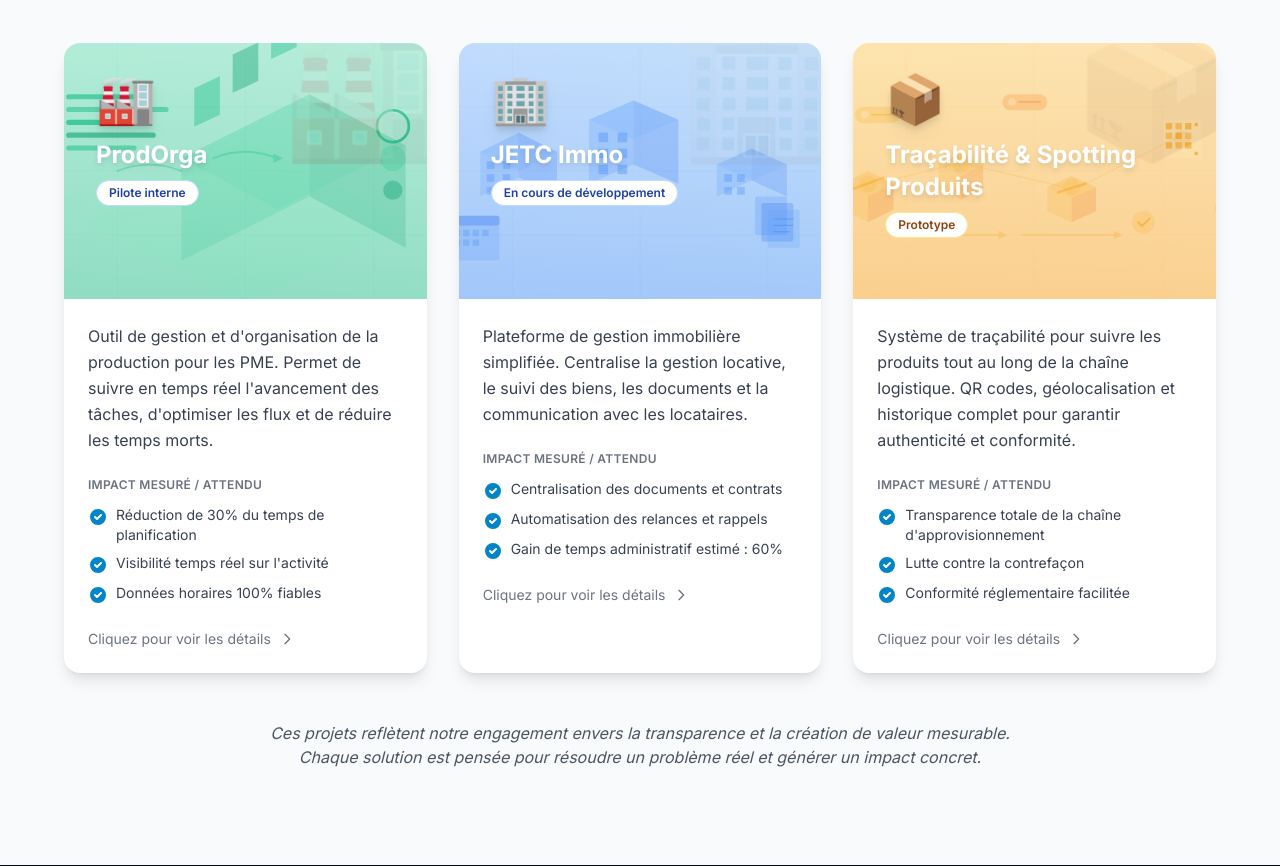
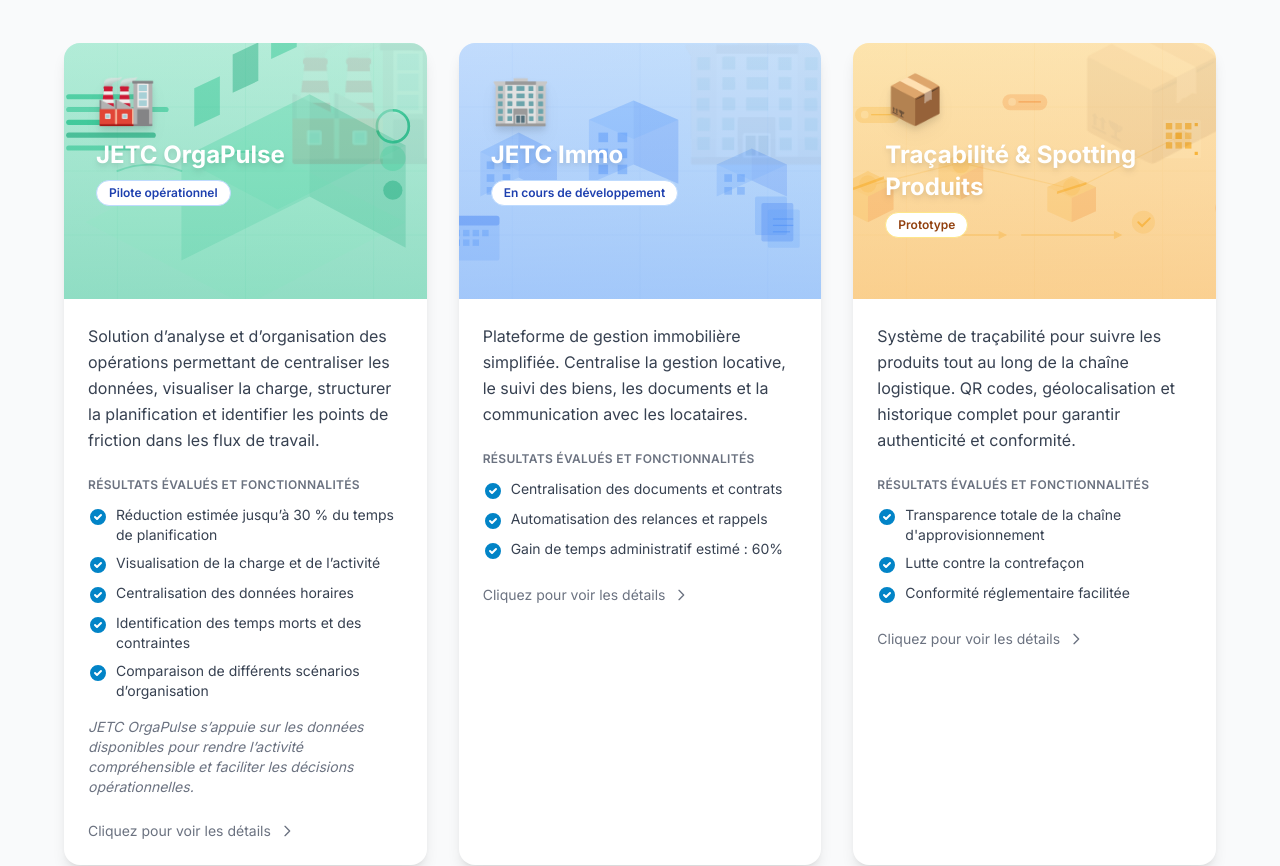
Before and after one commit to johnnyfleury87-ctrl/JECT_Solution, a Next.js app: page / in a window 1280 px wide. Shown: the part 4180-5046 px from the top of the page. Built offline with nearby package versions, Linux system fonts and the light colour scheme.

Commit message:
feat: repositionnement JETC OrgaPulse (ex-ProdOrga)

```diff
--- a/components/ProjectModal.js
+++ b/components/ProjectModal.js
@@ -182,7 +182,7 @@ export default function ProjectModal({ project, isOpen, onClose }) {
                     {project.id === 'prodorga' && (
                       <div className="mt-4 p-4 rounded-xl border border-gray-200 bg-gray-50/70">
                         <p className="text-sm text-gray-700 leading-relaxed">
-                          ProdOrga n'est pas un outil figé.
+                          JETC OrgaPulse n'est pas un outil figé.
                           <br />
                           Il s'appuie sur une base réelle déjà utilisée en production, que j'adapte et fais évoluer selon votre organisation, vos contraintes et vos objectifs terrain.
                         </p>
@@ -192,7 +192,7 @@ export default function ProjectModal({ project, isOpen, onClose }) {
                       </div>
                     )}
                     <p className="text-xs text-gray-500 italic mt-4 text-center">
-                      Captures d'écran réelles de l'interface ProdOrga en production
+                      Captures d'écran réelles de l'interface JETC OrgaPulse en production
                     </p>
                   </div>
                 )}
--- a/components/Projects.js
+++ b/components/Projects.js
@@ -7,20 +7,23 @@ import ProjectModal from './ProjectModal';
 const projects = [
   {
     id: 'prodorga',
-    name: 'ProdOrga',
-    status: 'Pilote interne',
+    name: 'JETC OrgaPulse',
+    status: 'Pilote opérationnel',
     statusColor: 'bg-blue-100 text-blue-800 border-blue-200',
     emoji: '🏭',
     gradient: 'from-green-400 to-emerald-500',
     gradientColors: ['rgba(52, 211, 153, 0.25)', 'rgba(16, 185, 129, 0.40)'],
     backgroundImage: '/images/prodorga-bg.svg',
-    description: "Outil de gestion et d'organisation de la production pour les PME. Permet de suivre en temps réel l'avancement des tâches, d'optimiser les flux et de réduire les temps morts.",
-    descriptionShort: "Pilotez votre production en temps réel. ProdOrga calcule automatiquement charges et capacités, détecte les surcharges et vous montre immédiatement ce qui est faisable ou non.",
+    description: "Solution d’analyse et d’organisation des opérations permettant de centraliser les données, visualiser la charge, structurer la planification et identifier les points de friction dans les flux de travail.",
+    descriptionShort: "Pilotez votre production en temps réel. JETC OrgaPulse calcule automatiquement charges et capacités, détecte les surcharges et vous montre immédiatement ce qui est faisable ou non.",
     impact: [
-      "Réduction de 30% du temps de planification",
-      "Visibilité temps réel sur l'activité",
-      "Données horaires 100% fiables",
+      "Réduction estimée jusqu’à 30 % du temps de planification",
+      "Visualisation de la charge et de l’activité",
+      "Centralisation des données horaires",
+      "Identification des temps morts et des contraintes",
+      "Comparaison de différents scénarios d’organisation",
     ],
+    resultsNote: "JETC OrgaPulse s’appuie sur les données disponibles pour rendre l’activité compréhensible et faciliter les décisions opérationnelles.",
     kpis: [
       { label: 'Données horaires', value: '100% fiables', note: 'issues du timbrage' },
       { label: 'Temps de planification', value: '-30%', note: 'vs Excel manuel' },
@@ -220,7 +223,7 @@ export default function Projects() {
 
                 <div>
                   <h4 className="text-xs font-semibold text-gray-500 uppercase tracking-wide mb-3">
-                    Impact mesuré / attendu
+                    Résultats évalués et fonctionnalités
                   </h4>
                   <ul className="space-y-2">
                     {project.impact.map((item, idx) => (
@@ -240,6 +243,11 @@ export default function Projects() {
                       </li>
                     ))}
                   </ul>
+                  {project.resultsNote && (
+                    <p className="text-sm text-gray-500 italic mt-4">
+                      {project.resultsNote}
+                    </p>
+                  )}
                 </div>
 
                 {/* Indicateur clic */}
```
Also changed, not shown: 1 other file (tests, documents, lock files or other folders).
